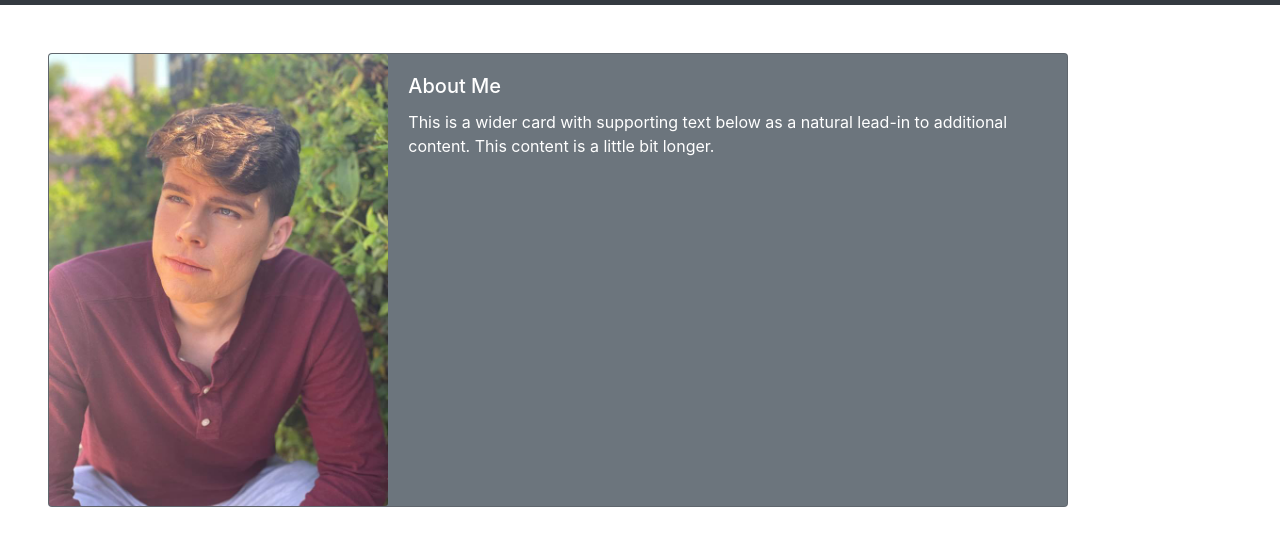
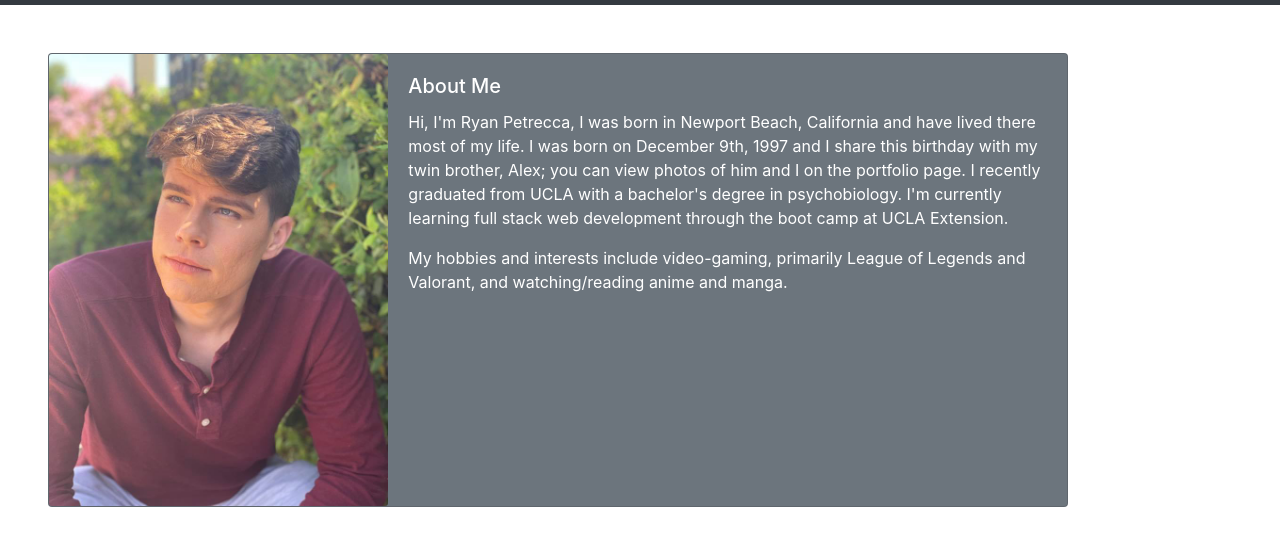
Before and after one commit to ryryp97/Homework-02, a plain HTML site: page index.html in a window 1280 px wide. Shown: the part 51-596 px from the top of the page. Drawn offline with nearby package versions, Linux system fonts and the light colour scheme.

Commit message:
filled placeholder text for the about section with relevant information

```diff
--- a/index.html
+++ b/index.html
@@ -32,7 +32,8 @@
             <div class="col-md-8">
                 <div class="card-body">
                 <h5 class="card-title">About Me</h5>
-                <p class="card-text">This is a wider card with supporting text below as a natural lead-in to additional content. This content is a little bit longer.</p>
+                <p class="card-text">Hi, I'm Ryan Petrecca, I was born in Newport Beach, California and have lived there most of my life.  I was born on December 9th, 1997 and I share this birthday with my twin brother, Alex; you can view photos of him and I on the portfolio page.  I recently graduated from UCLA with a bachelor's degree in psychobiology.  I'm currently learning full stack web development through the boot camp at UCLA Extension.</p>
+                <p class="card-text">My hobbies and interests include video-gaming, primarily League of Legends and Valorant, and watching/reading anime and manga.</p>
                 </div>
             </div>
             </div>
```
